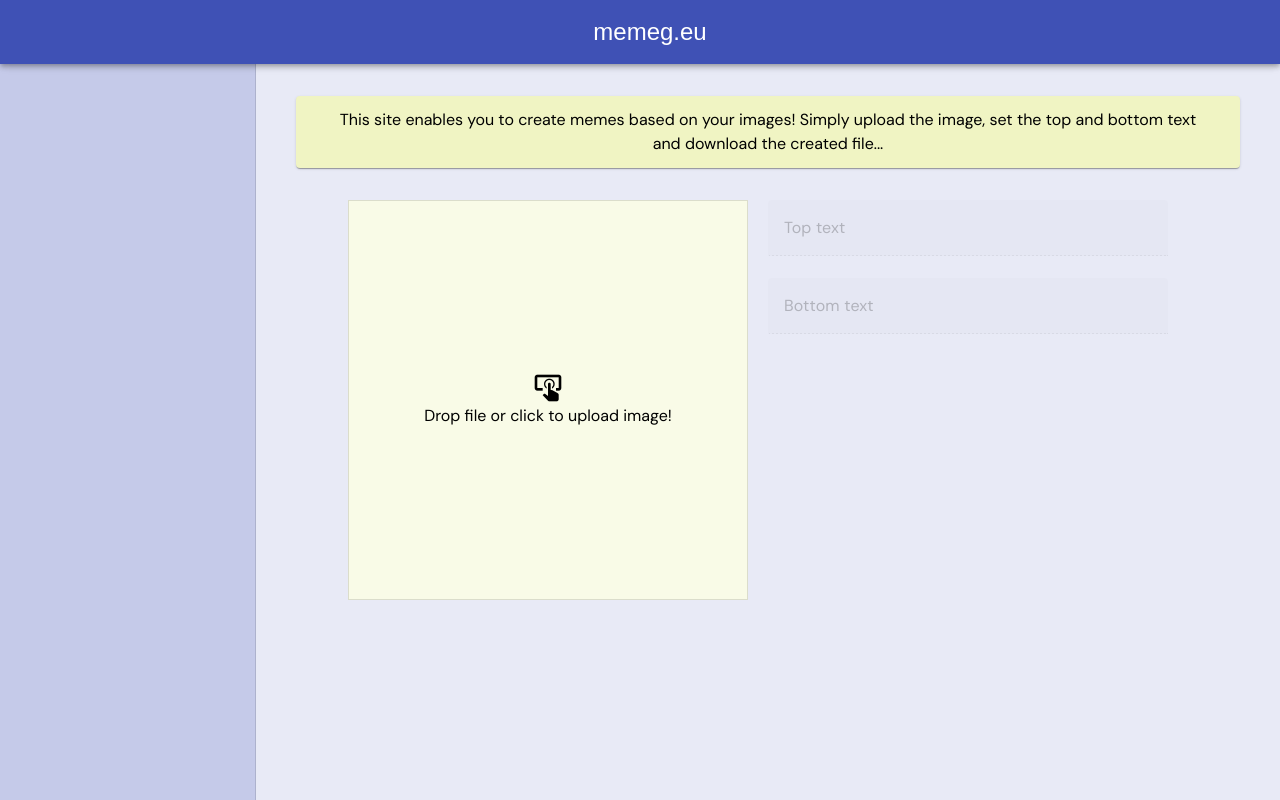
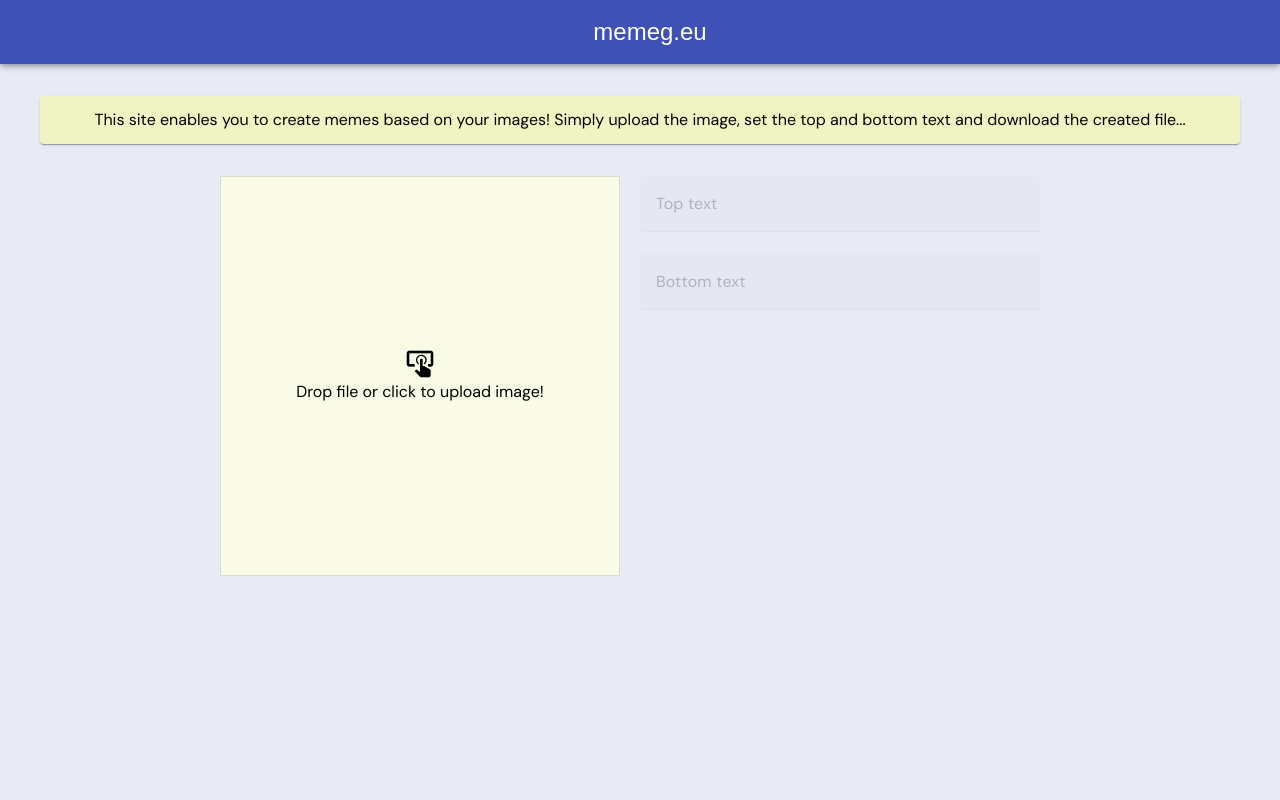
Before and after one commit to kobiliusz/memeg_frontend, a Vue app: page / in a window 1280 px wide. Built offline with nearby package versions, Linux system fonts and the light colour scheme; a web font is replaced by a local one.

Commit message:
removed adsterra completely

```diff
--- a/index.html
+++ b/index.html
@@ -20,7 +20,6 @@
 <body bgcolor="#E8EAF6">
   <div id="app"></div>
   <script type="module" src="/src/main.js"></script>
-  <script async="async" data-cfasync="false" src="//pl22575853.profitablegatecpm.com/6aca936edffca707222083899fbab106/invoke.js"></script>
   <script type="text/javascript">
     var infolinks_pid = 3415314;
     var infolinks_wsid = 0;
--- a/src/App.vue
+++ b/src/App.vue
@@ -8,9 +8,6 @@
           </span>
         </v-app-bar-title>
       </v-app-bar>
-      <v-navigation-drawer class="bg-indigo-lighten-4">
-        <div class="dm-sans" id="container-6aca936edffca707222083899fbab106"></div>
-      </v-navigation-drawer>
       <ErrorDialog ref="errord" />
       <div>
         <v-card class="bg-lime-lighten-4 mx-10 mb-8 mt-8">
```
